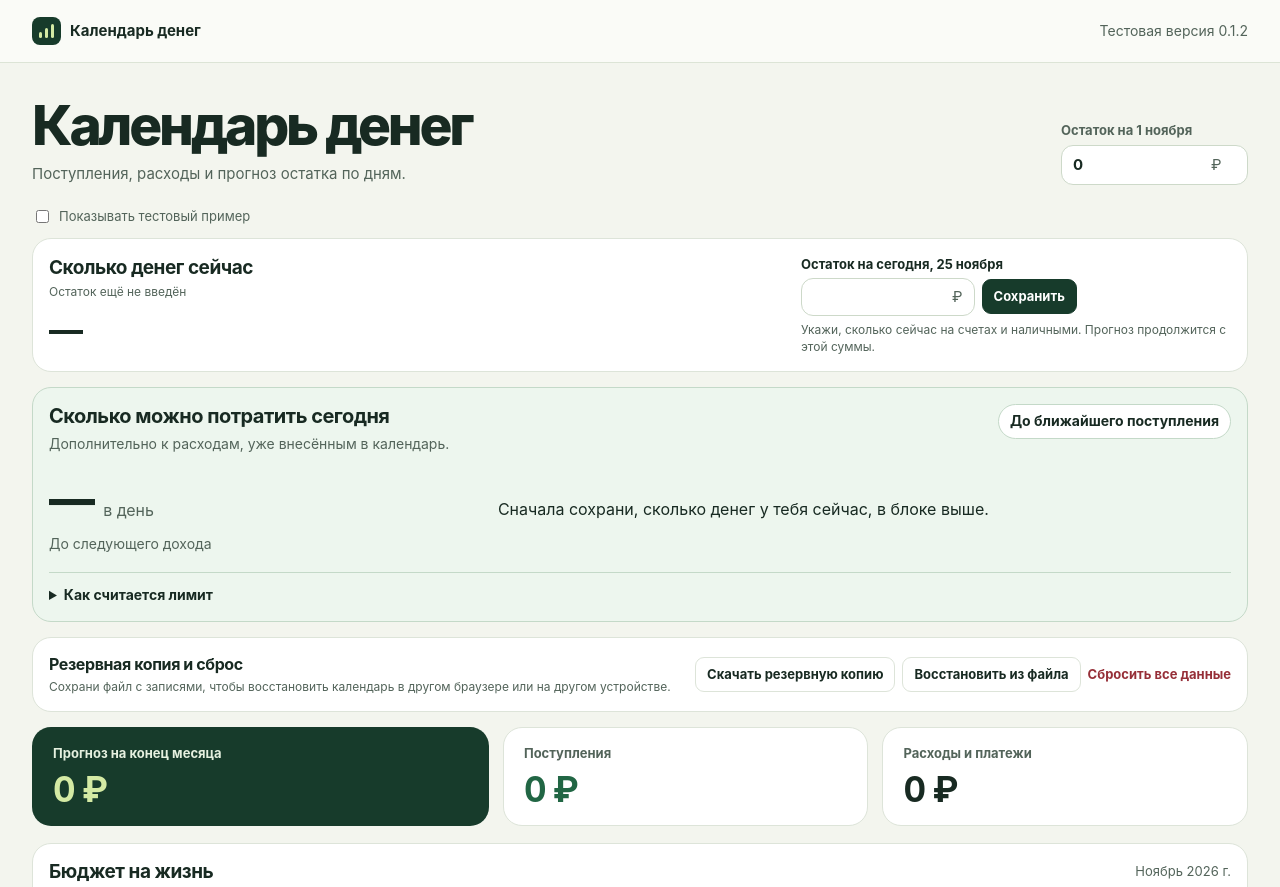
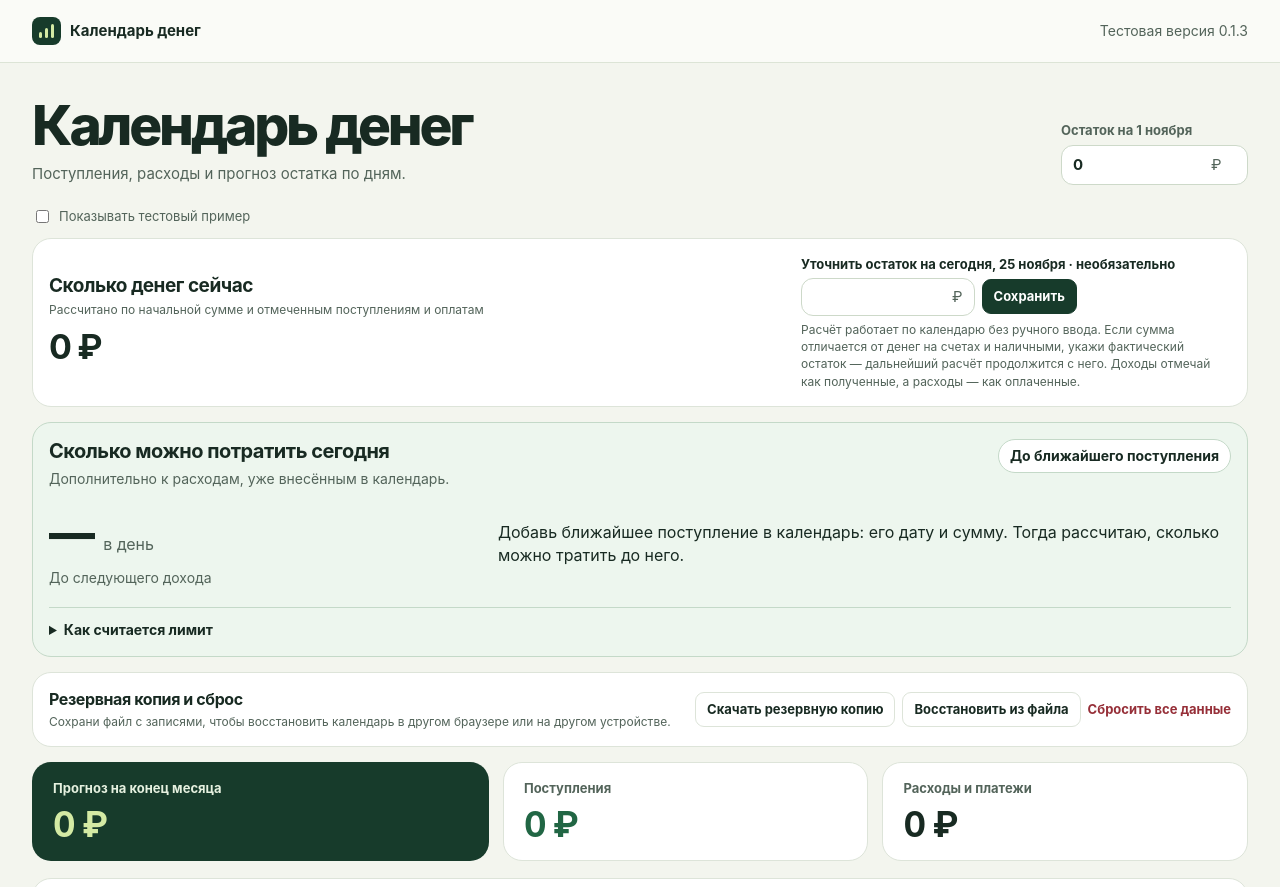
Before and after one commit to Chumarov00/kalendar-deneg, a plain HTML site: page index.html in a window 1280 px wide. Shown: the top 887 px of the page. Drawn offline with Linux system fonts and the light colour scheme.

Commit message:
Calculate cash without requiring manual balance (0.1.3)

```diff
--- a/app.mjs
+++ b/app.mjs
@@ -1,10 +1,10 @@
-import { backupCounts, createBackup, parseBackup, planData, writeRestoredPlan } from './backup.mjs';
-import { canDeleteOperation, removeCustomOperation, removeLoan } from './operations.mjs?v=0.1.2';
+import { backupCounts, createBackup, parseBackup, planData, writeRestoredPlan } from './backup.mjs?v=0.1.3';
+import { canDeleteOperation, removeCustomOperation, removeLoan } from './operations.mjs?v=0.1.3';
 import {
   actualBalance, amountIsValid, dateAt, dateIsValid, daysInMonth, debtIds, debtTerms, firstMonth,
   forecast, localDate, lockedScenario, maxDate, minDate, money, nextDay, scheduleFor, shiftMonth,
   utc, validExtensionDate, cents, loanDueDate, budgetCategories, monthlyBudget, cashEntries, canCancelPurchase, setPurchaseCancelled, incomeCycleAllowance,
-} from './model.mjs';
+} from './model.mjs?v=0.1.3';
 
 const byId = (id) => document.getElementById(id);
 const monthName = new Intl.DateTimeFormat('ru-RU', { month: 'long', year: 'numeric', timeZone: 'UTC' });
@@ -421,11 +421,11 @@ byId('daily-later-jump').addEventListener('click', (event) => selectDay(event.cu
 function renderActual() {
   const actual = actualBalance(state, today);
   const amount = byId('actual-amount');
-  const expected = state.snapshot
+  const expected = state.snapshot?.date <= today
     ? 'Последний ввод · ' + dayName.format(utc(state.snapshot.date)) + ' ' + utc(state.snapshot.date).getUTCFullYear()
-    : 'Остаток ещё не введён';
+    : 'Рассчитано по начальной сумме и отмеченным поступлениям и оплатам';
   byId('actual-date').textContent = expected;
-  byId('actual-input-label').textContent = 'Остаток на сегодня, ' + dayName.format(utc(today));
+  byId('actual-input-label').textContent = 'Уточнить остаток на сегодня, ' + dayName.format(utc(today)) + ' · необязательно';
   if (actual === null) {
     amount.textContent = '—';
     amount.classList.remove('negative');
--- a/backup.mjs
+++ b/backup.mjs
@@ -1,4 +1,4 @@
-import { amountIsValid, cents, dateIsValid, debt, debtIds, scheduleFor, utc, budgetCategories } from './model.mjs';
+import { amountIsValid, cents, dateIsValid, debt, debtIds, scheduleFor, utc, budgetCategories } from './model.mjs?v=0.1.3';
 
 export const backupApp = 'kalendar-deneg';
 export const backupVersion = 3;
--- a/index.html
+++ b/index.html
@@ -11,7 +11,7 @@
   <header class="topbar">
     <div class="wrap topbar-inner">
       <div class="brand"><span class="brand-mark" aria-hidden="true"><i></i><i></i><i></i></span>Календарь денег</div>
-      <span class="release-version">Тестовая версия 0.1.2</span>
+      <span class="release-version">Тестовая версия 0.1.3</span>
       <span class="test-badge" id="test-badge"><i aria-hidden="true"></i> Тестовые данные</span>
     </div>
   </header>
@@ -37,12 +37,12 @@
         <strong id="actual-amount" aria-live="polite">—</strong>
       </div>
       <form id="balance-form" class="current-form">
-        <label for="actual-input" id="actual-input-label">Введи остаток на сегодня</label>
+        <label for="actual-input" id="actual-input-label">Уточнить остаток на сегодня · необязательно</label>
         <div class="form-actions">
           <div class="opening-field"><input type="number" id="actual-input" min="-1000000000" max="1000000000" step="0.01" inputmode="decimal" required><span aria-hidden="true">₽</span></div>
           <button type="submit" class="primary">Сохранить</button>
         </div>
-        <p id="actual-help" class="subtle">Укажи, сколько сейчас на счетах и наличными. Прогноз продолжится с этой суммы.</p>
+        <p id="actual-help" class="subtle">Расчёт работает по календарю без ручного ввода. Если сумма отличается от денег на счетах и наличными, укажи фактический остаток — дальнейший расчёт продолжится с него. Доходы отмечай как полученные, а расходы — как оплаченные.</p>
       </form>
     </section>
     <p id="save-status" class="status" role="status" hidden></p>
@@ -336,13 +336,13 @@
     </div>
   </dialog>
   <footer class="wrap testing-footer">
-    <div><strong>Помоги улучшить календарь</strong><p>Тестовая версия 0.1.2 · Записи сохраняются только в твоём браузере.</p></div>
+    <div><strong>Помоги улучшить календарь</strong><p>Тестовая версия 0.1.3 · Записи сохраняются только в твоём браузере.</p></div>
     <div class="form-actions">
       <a class="secondary" href="https://github.com/Chumarov00/kalendar-deneg/issues/new?template=bug_report.yml" target="_blank" rel="noopener noreferrer">Сообщить об ошибке</a>
       <a class="secondary" href="https://github.com/Chumarov00/kalendar-deneg/issues/new?template=feature_request.yml" target="_blank" rel="noopener noreferrer">Предложить улучшение</a>
     </div>
     <p>Для отправки нужен аккаунт GitHub. Опиши действия, ожидаемый результат и результат на экране. Укажи телефон и браузер. Обращения публичные: используй примерные суммы и скрывай личные данные на скриншотах.</p>
   </footer>
-  <script type="module" src="./app.mjs?v=0.1.2"></script>
+  <script type="module" src="./app.mjs?v=0.1.3"></script>
 </body>
 </html>
--- a/model.mjs
+++ b/model.mjs
@@ -227,12 +227,13 @@ function includedInSnapshot(entry, snapshot) {
 }
 
 export function actualBalance(state, today) {
-  const { snapshot } = state;
-  if (!snapshot || snapshot.date > today) return null;
-  let balance = cents(snapshot.amount);
+  // A manual checkpoint is optional. Without one, derive cash from the opening
+  // amount and confirmed calendar entries; expected income is not cash yet.
+  const snapshot = state.snapshot?.date <= today ? state.snapshot : null;
+  let balance = cents(snapshot ? snapshot.amount : state.opening ?? 0);
   for (const item of scheduleFor(state, undefined, today.slice(0, 7))) {
     for (const entry of cashEntries(item)) {
-      if (entry.date <= today && !includedInSnapshot(entry, snapshot)) {
+      if (entry.date <= today && (!snapshot || !includedInSnapshot(entry, snapshot))) {
         balance += cents(entry.amount);
       }
     }
--- a/operations.mjs
+++ b/operations.mjs
@@ -1,5 +1,5 @@
-import { scheduleFor } from './model.mjs';
-import { planData, validatePlan } from './backup.mjs';
+import { scheduleFor } from './model.mjs?v=0.1.3';
+import { planData, validatePlan } from './backup.mjs?v=0.1.3';
 
 export function canDeleteOperation(item) {
   return Boolean(item?.custom && !item.seriesId && !item.loanId);
```
Also changed, not shown: 2 other files.
